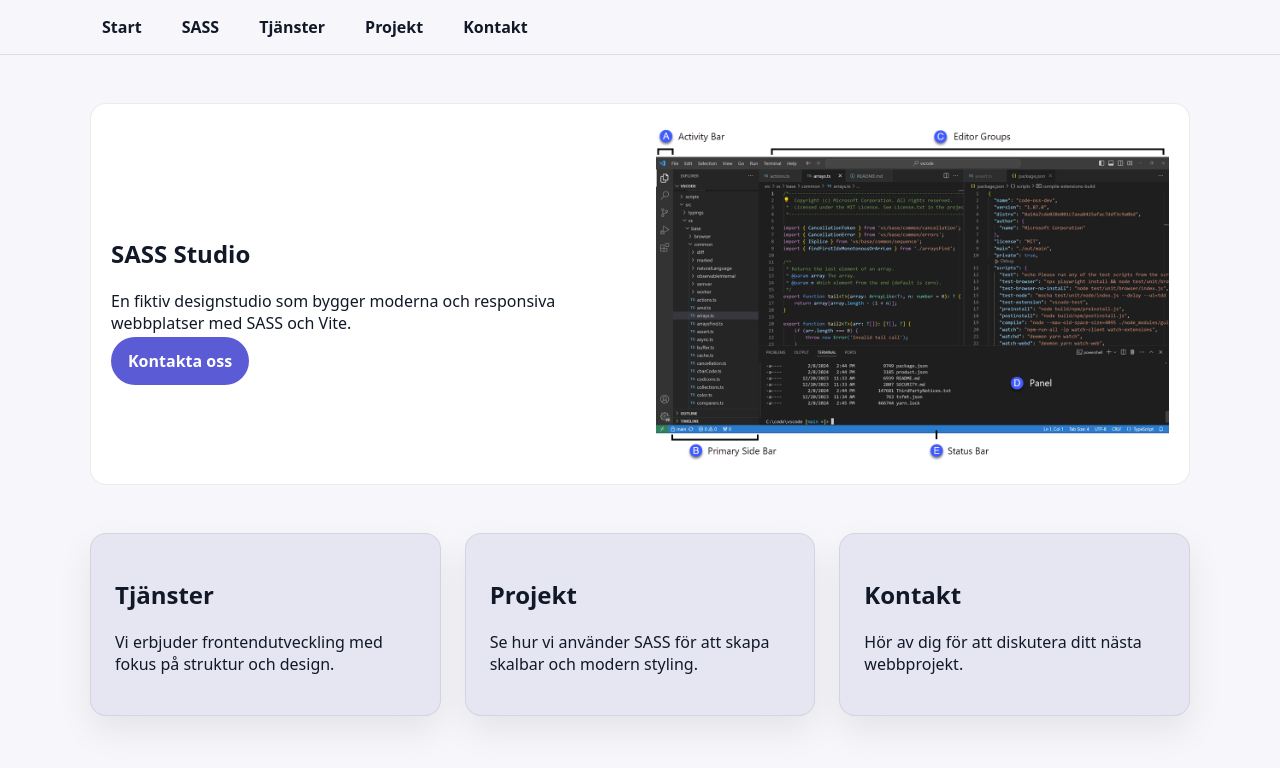
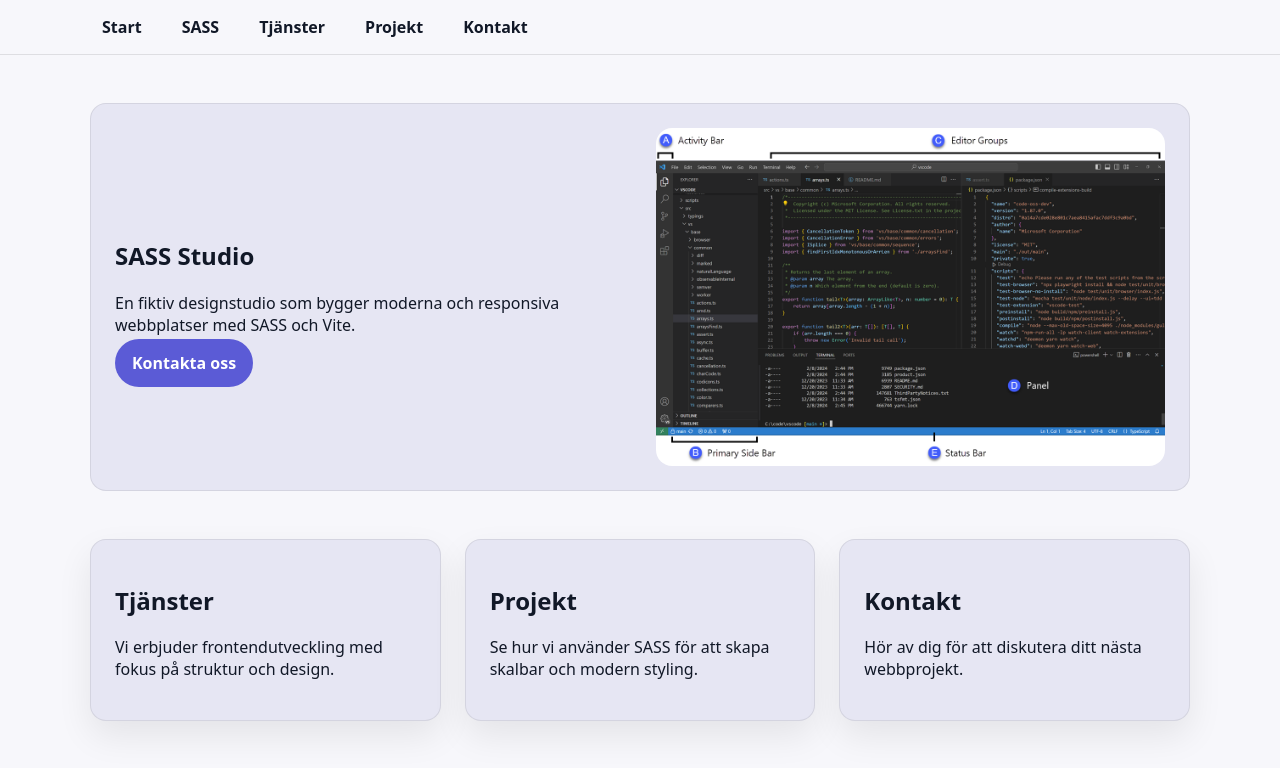
Before and after one commit to Coco10023/Laboration-3---Frontendutveckling, a website built with Vite: page index.html in a window 1280 px wide. Built offline with nearby package versions, Linux system fonts and the light colour scheme.

Commit message:
fixar bakgrundsfärg på hero

```diff
--- a/src/scss/_components.scss
+++ b/src/scss/_components.scss
@@ -2,6 +2,7 @@
 @use "mixins" as m;
 @use "variables" as v;
 @use "sass:color";
+
 
 
 .hero {
@@ -14,6 +15,13 @@
     }
   }
 }
+
+.hero {
+  background: color.adjust(v.$light-bg, $lightness: -5%);
+  border-radius: 16px;
+  padding: 1.5rem;
+}
+
 
 .card {
   @extend %card;
```
